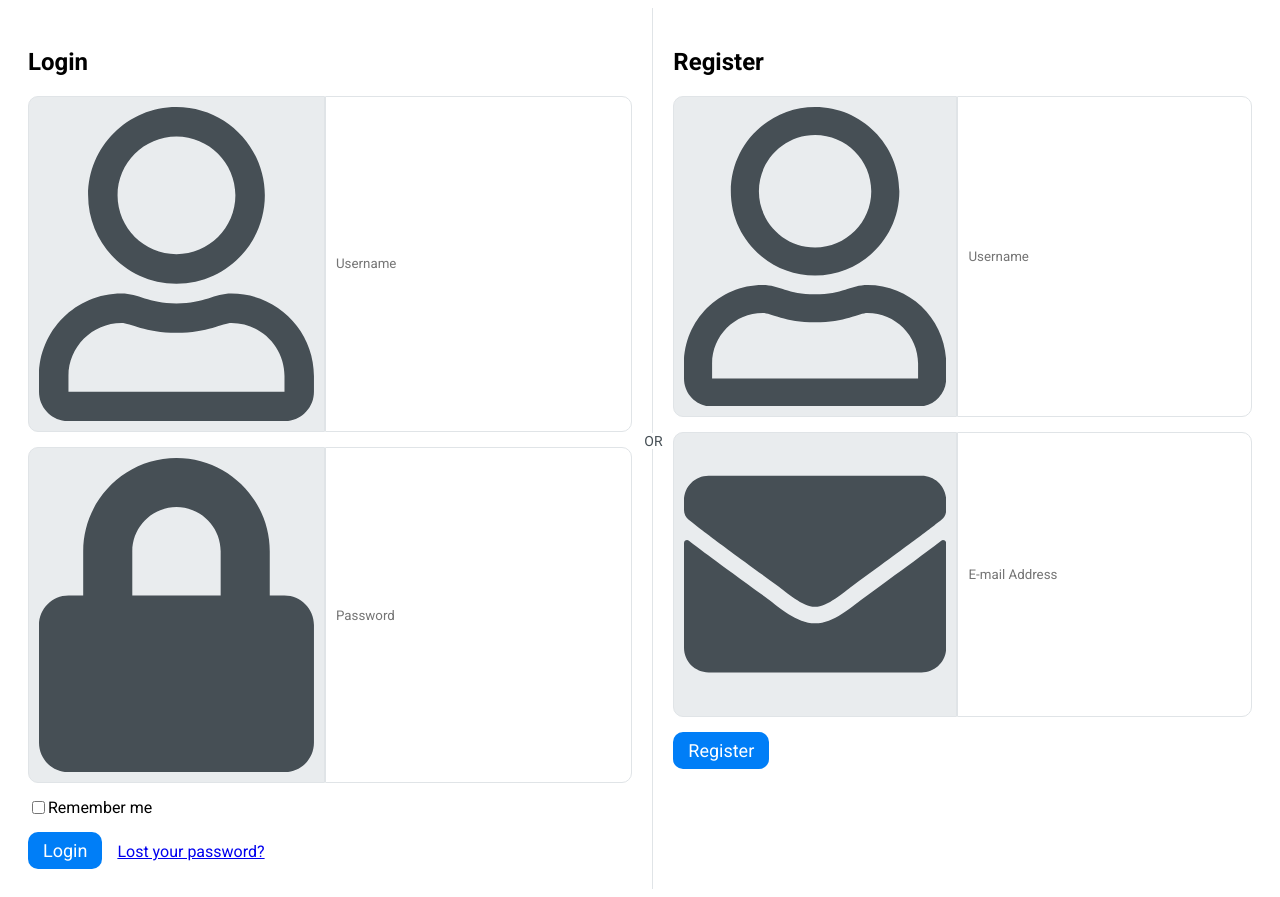
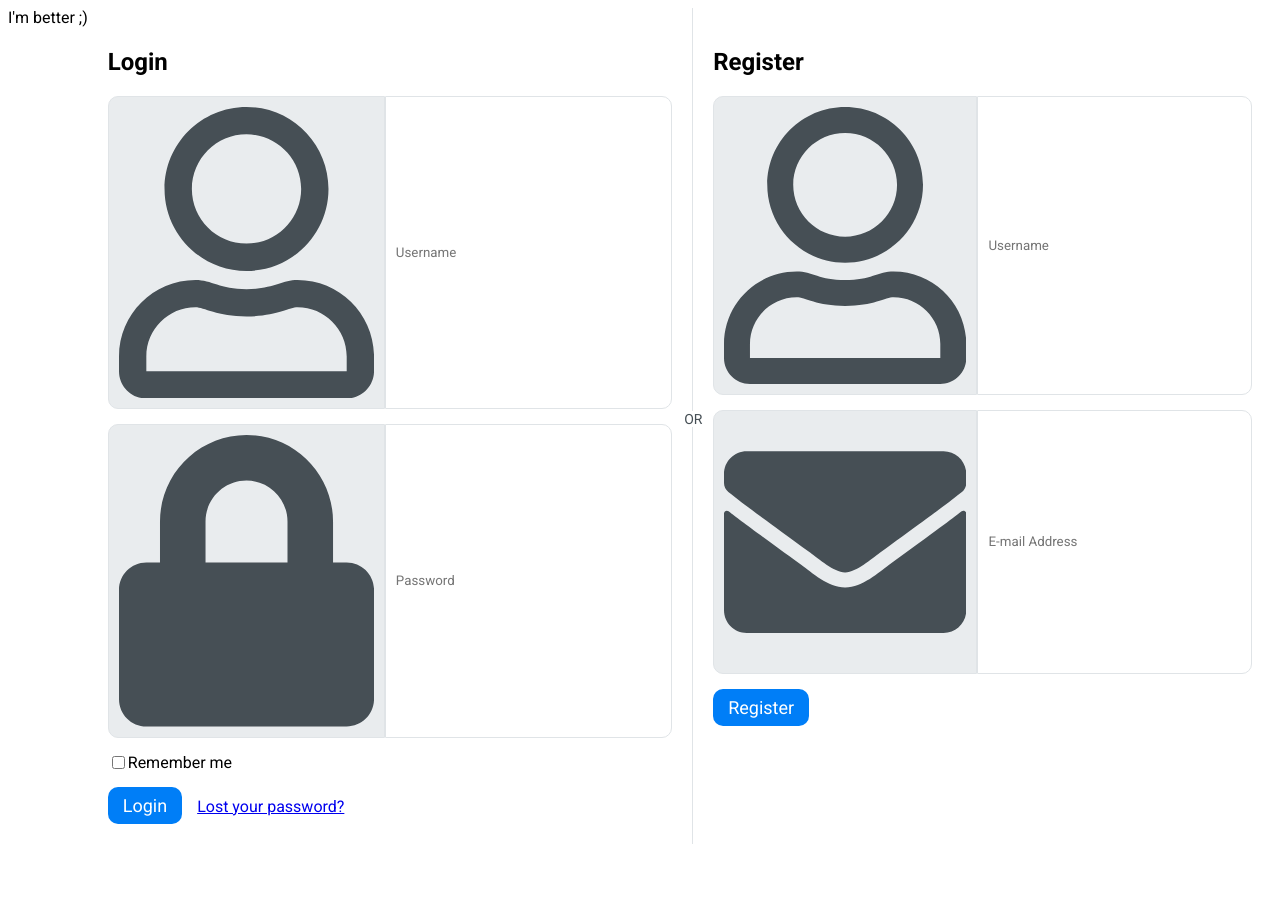
Before and after one commit to ppm-jew9207/front-end-react, a React (Create React App) app: page / in a window 1280 px wide. After the commit the page ends 852 px from the top, so only its background shows below. Built offline with nearby package versions, Linux system fonts and the light colour scheme.

Commit message:
Test 3 commit

```diff
--- a/src/pages/LoginPage.js
+++ b/src/pages/LoginPage.js
@@ -5,6 +5,7 @@ import RegisterComponent from '../components/RegisterComponent'
 const LoginPage = () => {
   return (
     <div className="flex-container">
+      I'm better ;)
       <LoginComponent />
       <div className="separator">
         <label>OR</label>
```
